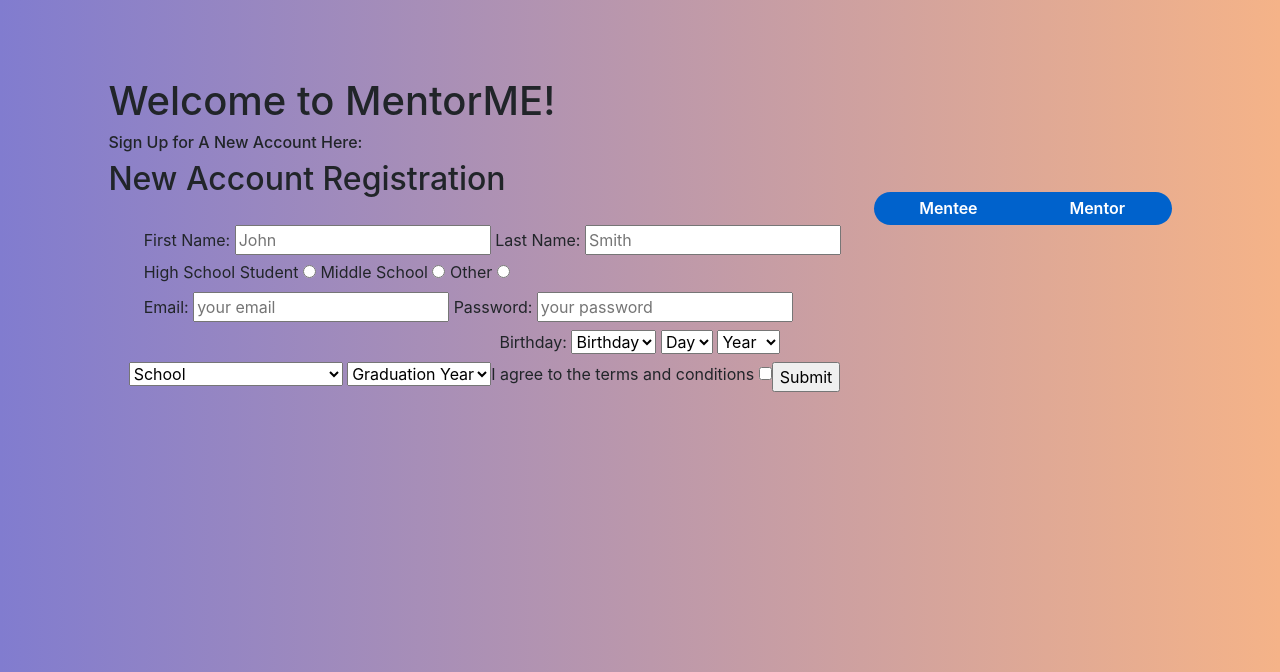
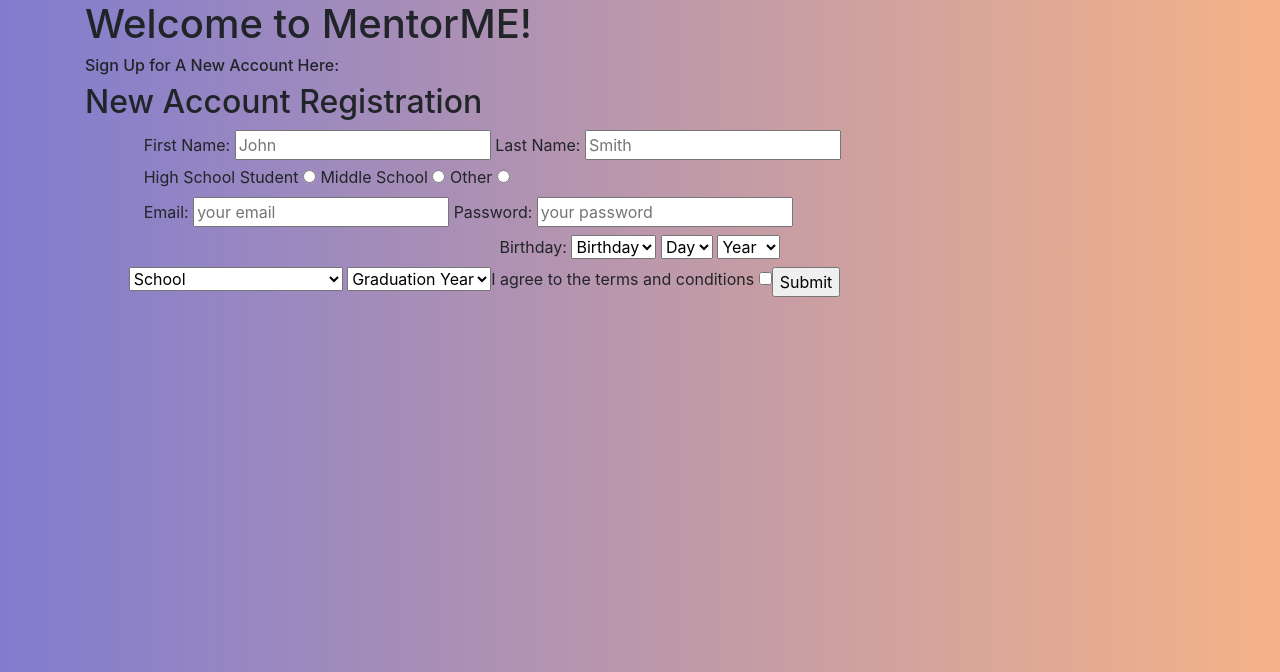
Before and after one commit to ta-tfny/hackxx-mentor-me, a Flask app: page / in a window 1280 px wide. Shown: the top 672 px of the page. Run offline with Flask 2, Linux system fonts and the light colour scheme; some libraries are stand-ins or nearby versions.

Commit message:
refactoring wip

```diff
--- a/static/css/fakeform.css
+++ b/static/css/fakeform.css
@@ -7,104 +7,3 @@
     background: -webkit-linear-gradient(left, #817ccf, #f5b388);
 
 }
-
-.register{
-    margin-top: 3%;
-    padding: 3%;
-}
-.register-left{
-    text-align: center;
-    color: #fff;
-    margin-top: 4%;
-}
-.register-left input{
-    border: none;
-    border-radius: 1.5rem;
-    padding: 2%;
-    width: 60%;
-    background: #f8f9fa;
-    font-weight: bold;
-    color: #383d41;
-    margin-top: 30%;
-    margin-bottom: 3%;
-    cursor: pointer;
-}
-.register-right{
-    background: #f8f9fa;
-    border-top-left-radius: 10% 50%;
-    border-bottom-left-radius: 10% 50%;
-}
-.register-left img{
-    margin-top: 15%;
-    margin-bottom: 5%;
-    width: 25%;
-    -webkit-animation: mover 2s infinite  alternate;
-    animation: mover 1s infinite  alternate;
-}
-@-webkit-keyframes mover {
-    0% { transform: translateY(0); }
-    100% { transform: translateY(-20px); }
-}
-@keyframes mover {
-    0% { transform: translateY(0); }
-    100% { transform: translateY(-20px); }
-}
-.register-left p{
-    font-weight: lighter;
-    padding: 12%;
-    margin-top: -9%;
-}
-.register .register-form{
-    padding: 10%;
-    margin-top: 10%;
-}
-.btnRegister{
-    float: right;
-    margin-top: 10%;
-    border: none;
-    border-radius: 1.5rem;
-    padding: 2%;
-    background: #0062cc;
-    color: #fff;
-    font-weight: 600;
-    width: 50%;
-    cursor: pointer;
-}
-.register .nav-tabs{
-    margin-top: 3%;
-    border: none;
-    background: #0062cc;
-    border-radius: 1.5rem;
-    width: 28%;
-    float: right;
-}
-.register .nav-tabs .nav-link{
-    padding: 2%;
-    height: 34px;
-    font-weight: 600;
-    color: #fff;
-    border-top-right-radius: 1.5rem;
-    border-bottom-right-radius: 1.5rem;
-}
-.register .nav-tabs .nav-link:hover{
-    border: none;
-}
-.register .nav-tabs .nav-link.active{
-    width: 100px;
-    color: #0062cc;
-    border: 2px solid #0062cc;
-    border-top-left-radius: 1.5rem;
-    border-bottom-left-radius: 1.5rem;
-}
-.register-heading{
-    text-align: center;
-    margin-top: 8%;
-    margin-bottom: -15%;
-    color: #495057;
-}
-
-div.relative {
-    position: relative;
-    left: 30px;
-    border: 4px solid rgb(109, 65, 8);
-  }
--- a/templates/fakeform.html
+++ b/templates/fakeform.html
@@ -18,31 +18,16 @@
 				<div class="col register-center">
 					<h1>Welcome to MentorME!</h1>
 					<h6>Sign Up for A New Account Here: </h6>
-					<!-- <img src="https://cdn3.iconfinder.com/data/icons/smoothfill-education/30/education_004-teaching-teacher-teach-instructor-study-school-512.png" alt=""/> -->
-					<!-- <input type="submit" name="" value="Login"/><br/> -->
 				</div>
 			</div>
 			<div class="row register-center">
 				<div class="col col-md-12">
-					<ul class="nav nav-tabs nav-justified" id="newTab" role="tab-list">
-						<li class="nav-item">
-							<a class="nav-link" id="profile-tab" data-toggle="tab" href="#profile" role="tab"
-								aria-controls="profile" aria-selected="false">Mentee </a>
-						</li>
-
-						<li class="nav-item">
-							<a class="nav-link" id="profile-tab" data-toggle="tab" href="#profile" role="tab"
-								aria-controls="profile" aria-selected="false">Mentor </a>
-						</li>
-
-					</ul>
-
 					<h2>New Account Registration</h2>
 				</div>
 			</div>
 
 			<div class="row">
-				<div class="col col-md-12  h-100 w-100 d-flex justify-content-center align-items-center">
+				<div class="col col-md-12 h-100 w-100 d-flex justify-content-center align-items-center">
 					<form>
 						<label for="first">First Name: </label>
 						<input name="first" id="first" type="text" placeholder="John" required>
```
